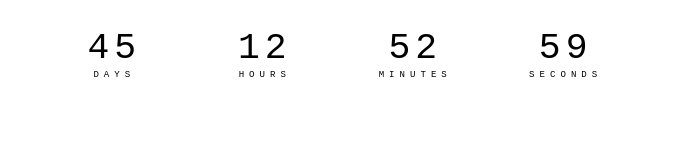
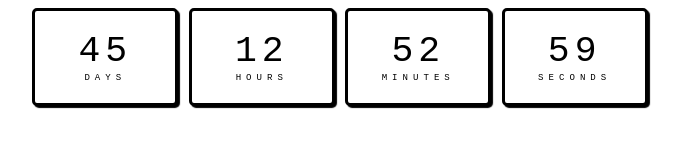
Before and after one commit to ticjk/notion, a plain HTML site: page index.html in a window 1280 px wide. Shown: the whole page, without its empty margins (300-982 px from the left). Drawn offline with Linux system fonts and the light colour scheme.

Commit message:
Update index.html

```diff
--- a/index.html
+++ b/index.html
@@ -26,9 +26,10 @@ body{
   display: inline-block;
   padding: 20px;
   width: 100px;
+  border: 3px solid #000000;
   border-radius: 5px;
+  box-shadow: 2px 2px 1px 0px #000000;
 }
-
 .days {
   background: #FFFFFF;
 }
```
